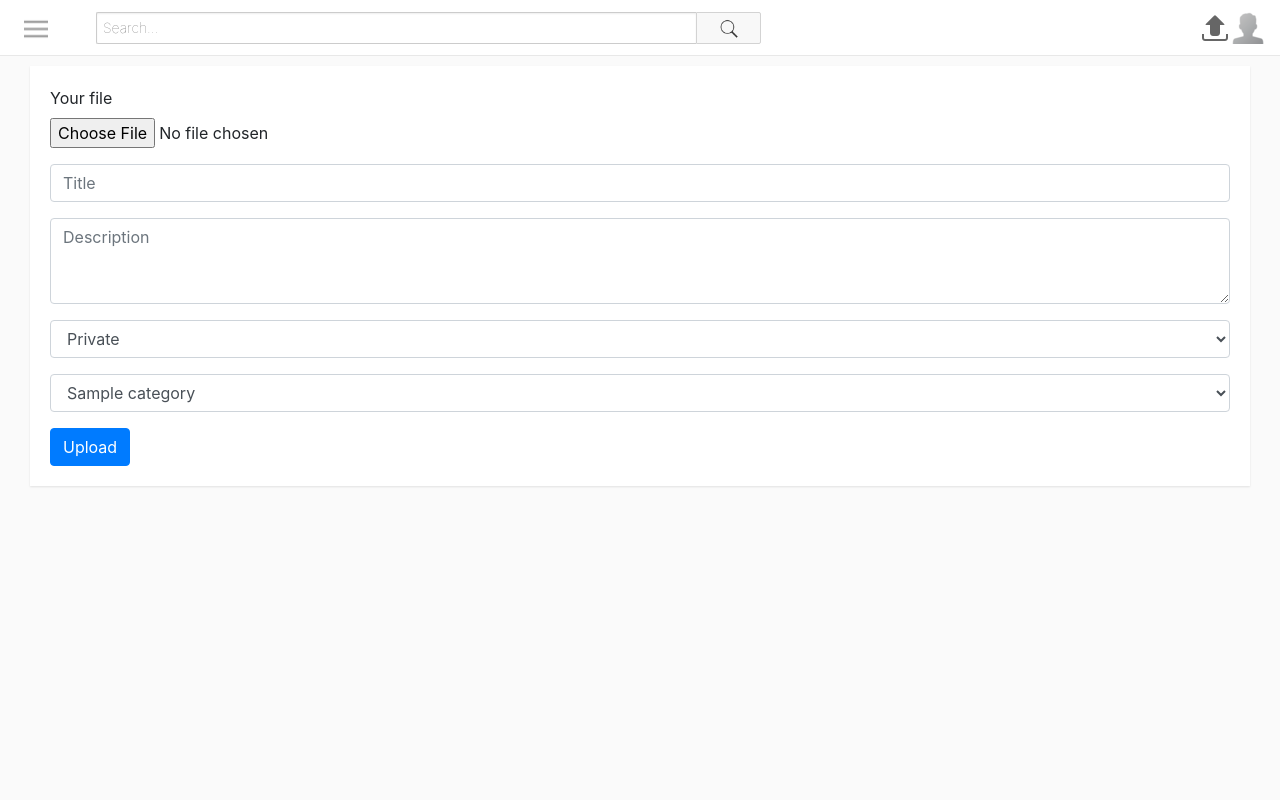
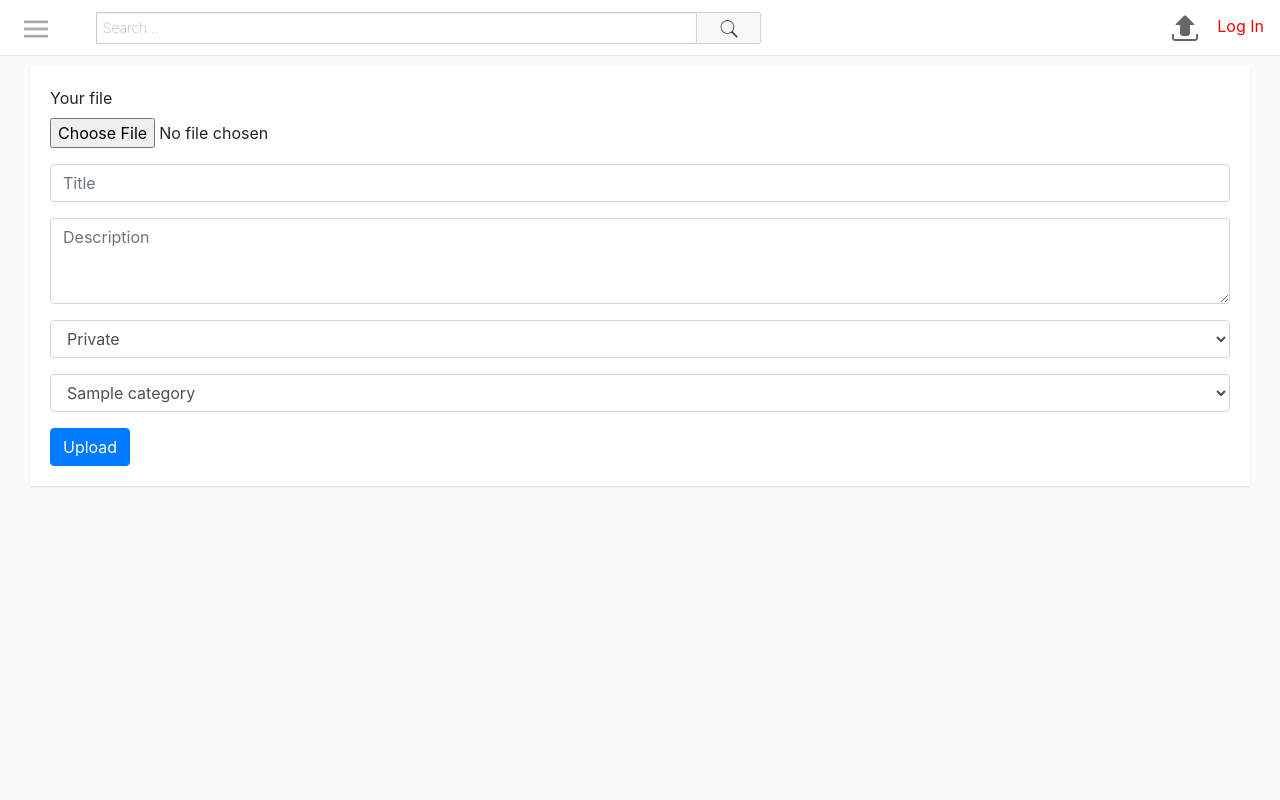
Before and after one commit to Hasi6/Youtube-Clone, a PHP site: page /upload.php in a window 1280 px wide. Run offline with PHP 8.4, Linux system fonts and the light colour scheme; tables that the repository leaves empty or names only in its code hold one stand-in row (values such as "Sample post").

Commit message:
update
Now if user is not logged in show loging link in header

```diff
--- a/assets/css/style.css
+++ b/assets/css/style.css
@@ -639,3 +639,8 @@ a:hover {
 .videoGridHeader a:last-child:after {
     content: '';
 }
+
+.signInLink {
+    color: #f00;
+    margin-left: 15px;
+}
--- a/includes/classes/ButtonProvider.php
+++ b/includes/classes/ButtonProvider.php
@@ -94,6 +94,17 @@
                         $button
                     </diV>";
         }
+
+        public static function createUserProfileNavigationButton($con, $username){
+            if(User::isLoggedIn()){
+                return ButtonProvider::createProfileButton($con, $username);
+            }
+            else{
+                return "<a href='login.php'>
+                    <span class='signInLink'>Log In</span>
+                </a>";
+            }
+        }
     }
 
 ?>
--- a/includes/header.php
+++ b/includes/header.php
@@ -6,6 +6,9 @@
     require_once('includes/classes/VideoGrid.php');
     require_once('includes/classes/VideoGridItem.php');
     require_once('includes/classes/Subscriptionprovider.php');
+
+    session_destroy();
+
 ?>
 
 <?php
@@ -70,9 +73,7 @@
                 <a href="upload.php">
                     <img src="./assets/images/icons/upload.png" alt="uoload image" class="upload">
                 </a>
-                <a href="#">
-                    <img src="./assets/images/icons/profile.png" alt="profile pic">
-                </a>
+                <?php echo ButtonProvider::createUserProfileNavigationButton($con, $userLoggedInObj->getUsername());?>
             </div>
 
         </div>
```
